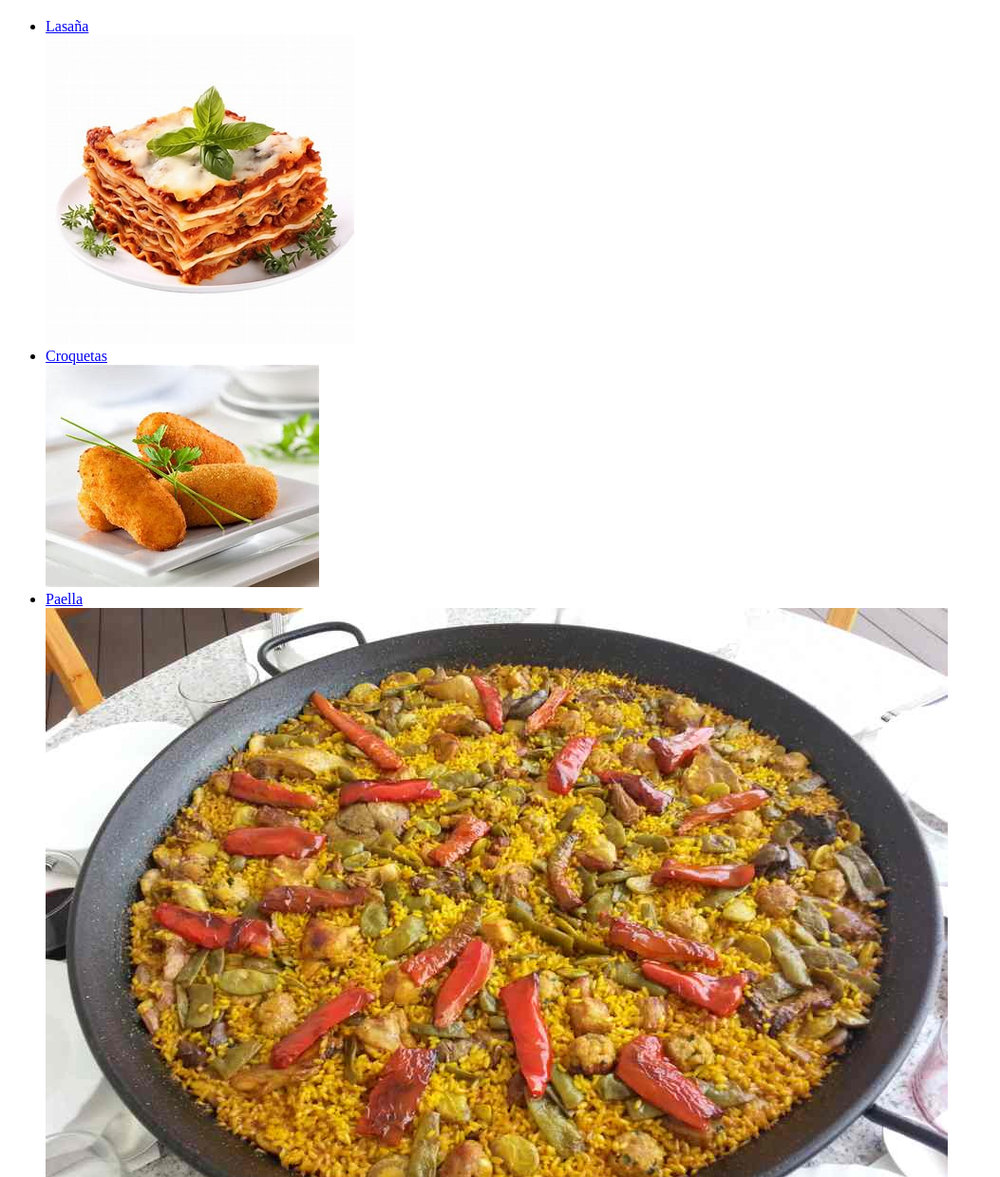
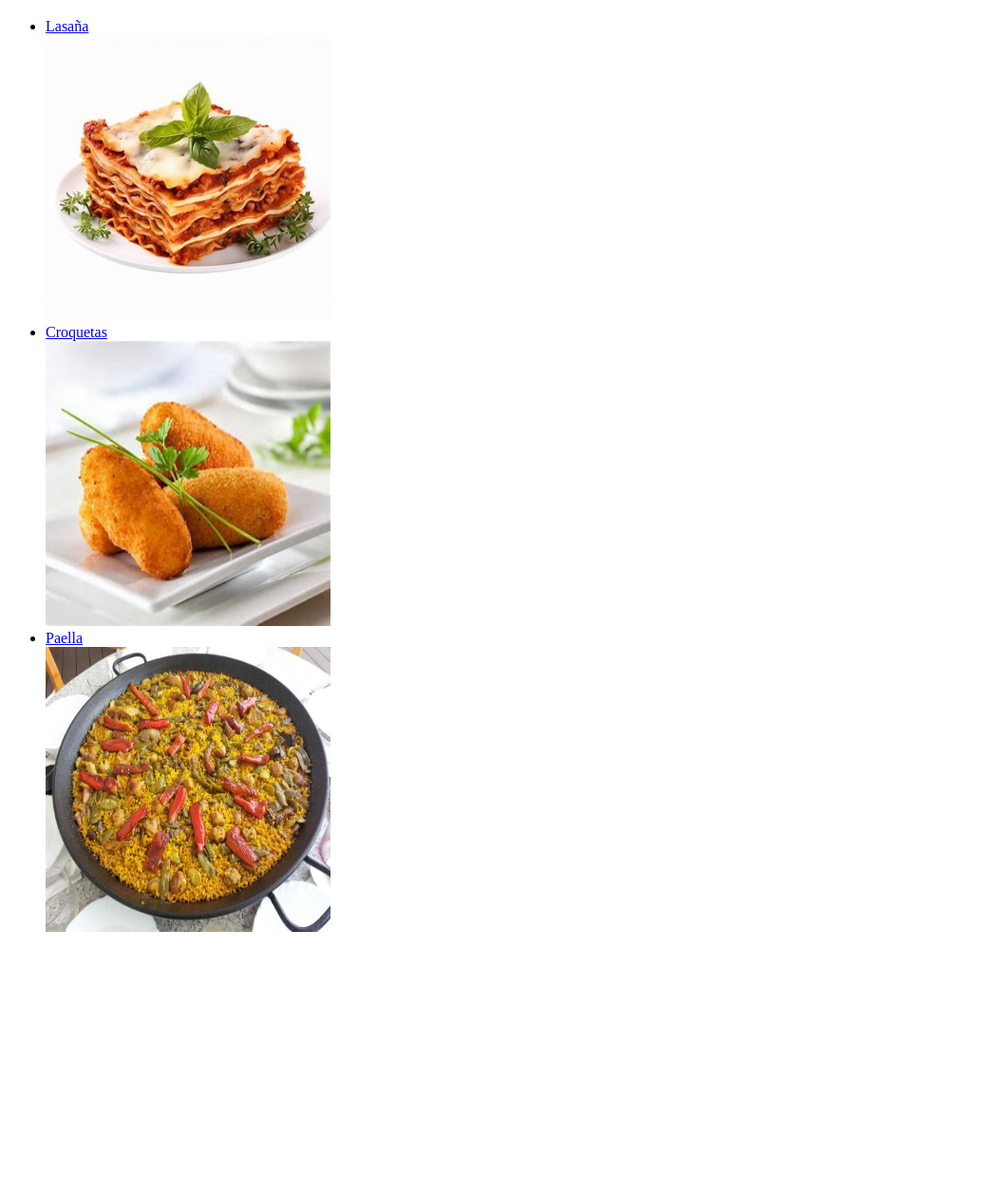
Before and after one commit to evitaelroce/Recetas, a plain HTML site: page index.html in a window 1280 px wide. Shown: the part 61-1300 px from the top of the page at 95% size, without its empty margins (0-1053 px from the left). After the commit the page ends 1062 px from the top, so only its background shows below. Drawn offline with Linux system fonts and the light colour scheme.

Commit message:
Arregla escala imágenes

```diff
--- a/index.html
+++ b/index.html
@@ -14,15 +14,15 @@
                 <ul>
                 <li>
                     <a href="recetas/lasaña.html">Lasaña</a> <br>
-                    <img src="img-recetas/lasaña.jpg" alt="Lasaña">
+                    <img src="img-recetas/lasaña.jpg" alt="Lasaña"  width="300" height="300">
                 </li>
                 <li>
                     <a href="recetas/croquetas.html">Croquetas</a><br>
-                    <img src="img-recetas/Croqueta.jpg" alt="Croquetas">
+                    <img src="img-recetas/Croqueta.jpg" alt="Croquetas"  width="300" height="300">
                 </li>
                 <li>
                     <a href="recetas/paella.html">Paella</a><br>
-                    <img src="img-recetas/Paella-valenciana.jpg" alt="Paella" width="device-width, initial-scale=1.0">
+                    <img src="img-recetas/Paella-valenciana.jpg" alt="Paella" width="300" height="300">
                 </li>
             </ul>
             </header>
```
Also changed, not shown: recetas/croquetas.html (+1 -1 lines), recetas/lasaña.html (+1 -1 lines), recetas/paella.html (+1 -1 lines).
